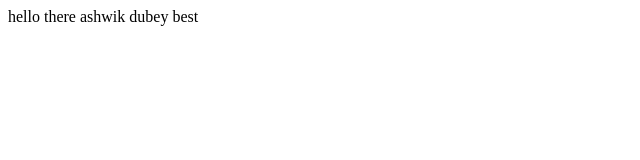
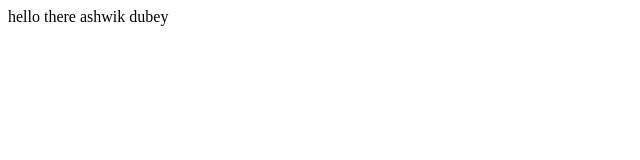
Before and after one commit to Ashwikdubey/tut, a plain HTML site: page index.html in a window 1280 px wide. Shown: the full height of the page, 0-640 px from the left. Drawn offline with Linux system fonts and the light colour scheme.

Commit message:
eighth commit

```diff
--- a/index.html
+++ b/index.html
@@ -11,7 +11,6 @@
         there
         ashwik
         dubey
-        best
     </div>
 </body>
 </html>
```
